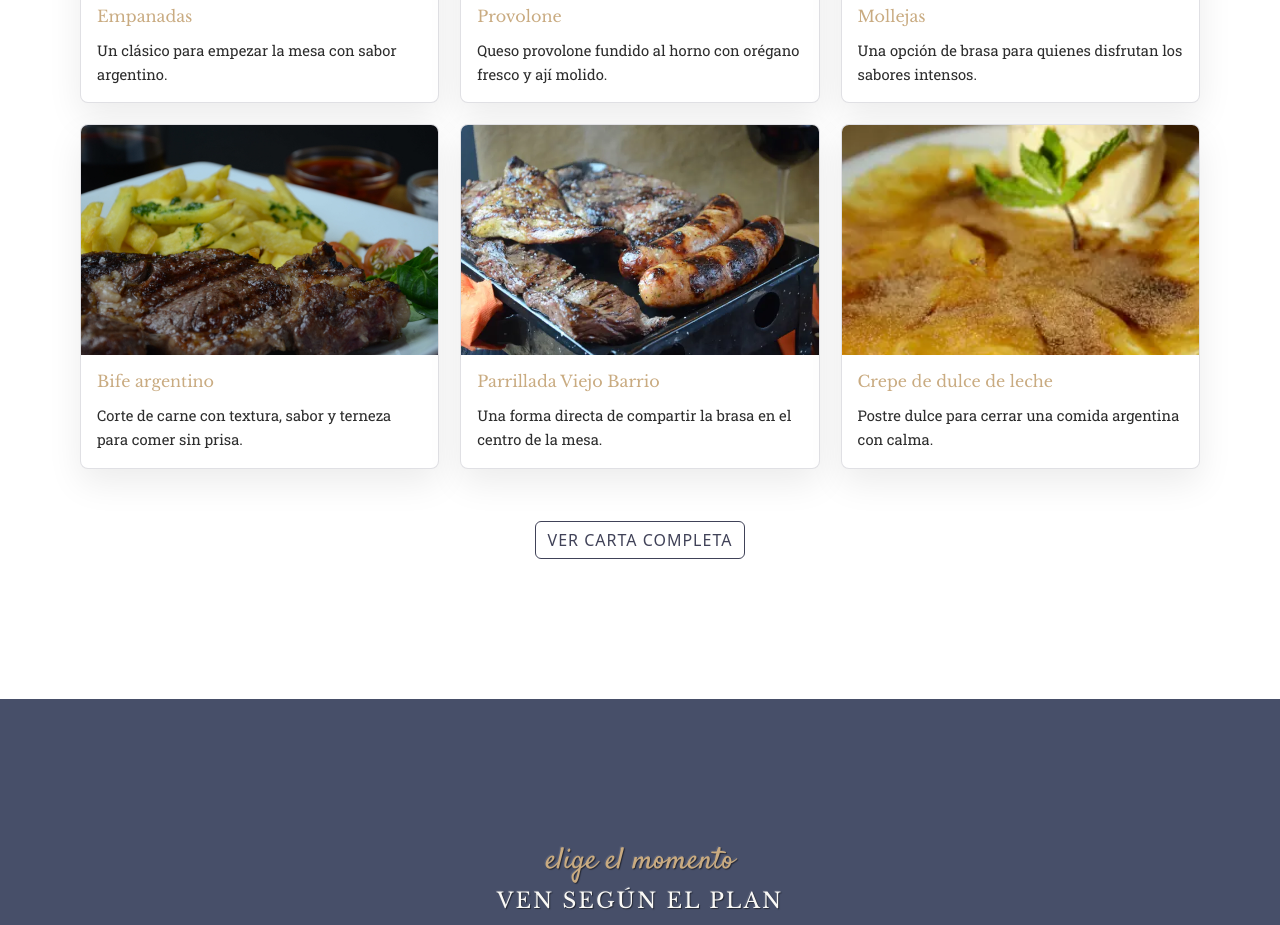
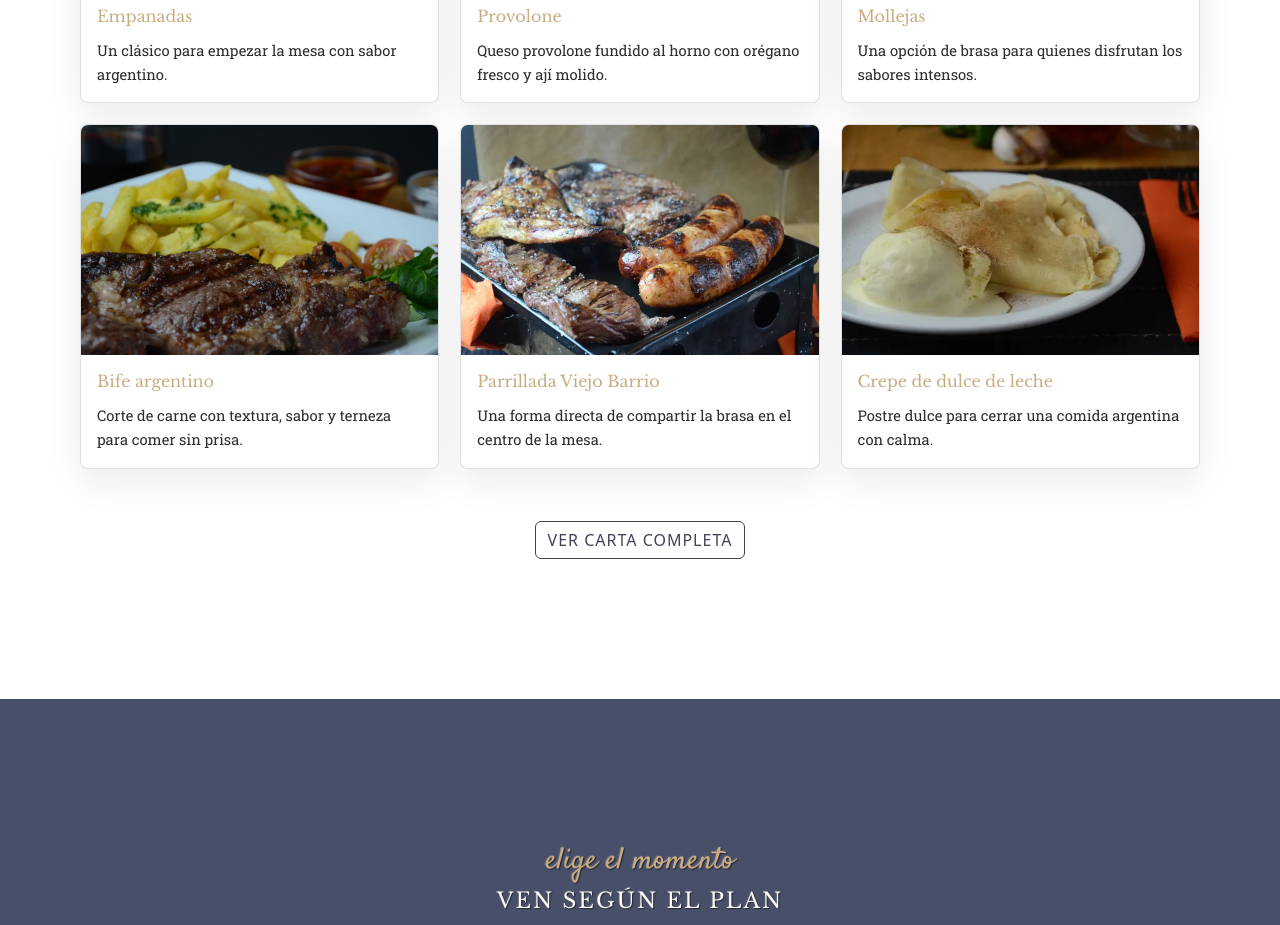
Before and after one commit to ilkogarcia/igp-btc-fsd-pry2-restaurant, a website: page index.html in a window 1280 px wide. Shown: the part 2060-2985 px from the top of the page. Drawn offline with nearby package versions, Linux system fonts and the light colour scheme.

Commit message:
fix: update dulce de leche crepe image

```diff
--- a/index.html
+++ b/index.html
@@ -317,7 +317,7 @@
                         <p>Una forma directa de compartir la brasa en el centro de la mesa.</p>
                     </article>
                     <article class="landing-dish-card">
-                        <img src="/img/rest-vb-crepe-manzana.webp" alt="Crepe de postre en Viejo Barrio" loading="lazy" width="640" height="427">
+                        <img src="/img/restaurante-viejobarrio-postre-crepe-de-dulce-de-leche-640x427.webp" srcset="/img/restaurante-viejobarrio-postre-crepe-de-dulce-de-leche-640x427.webp 640w, /img/restaurante-viejobarrio-postre-crepe-de-dulce-de-leche-1920x1280.webp 1920w, /img/restaurante-viejobarrio-postre-crepe-de-dulce-de-leche-4928x3264.webp 4928w" sizes="(min-width: 992px) 20vw, (min-width: 768px) 40vw, 90vw" alt="Crepe de postre en Viejo Barrio" loading="lazy" width="640" height="427">
                         <h3>Crepe de dulce de leche</h3>
                         <p>Postre dulce para cerrar una comida argentina con calma.</p>
                     </article>
```
Also changed, not shown: img/restaurante-viejobarrio-postre-crepe-de-dulce-de-leche-1920x1280.webp (added), img/restaurante-viejobarrio-postre-crepe-de-dulce-de-leche-4928x3264.webp (added), img/restaurante-viejobarrio-postre-crepe-de-dulce-de-leche-640x427.webp (added).
